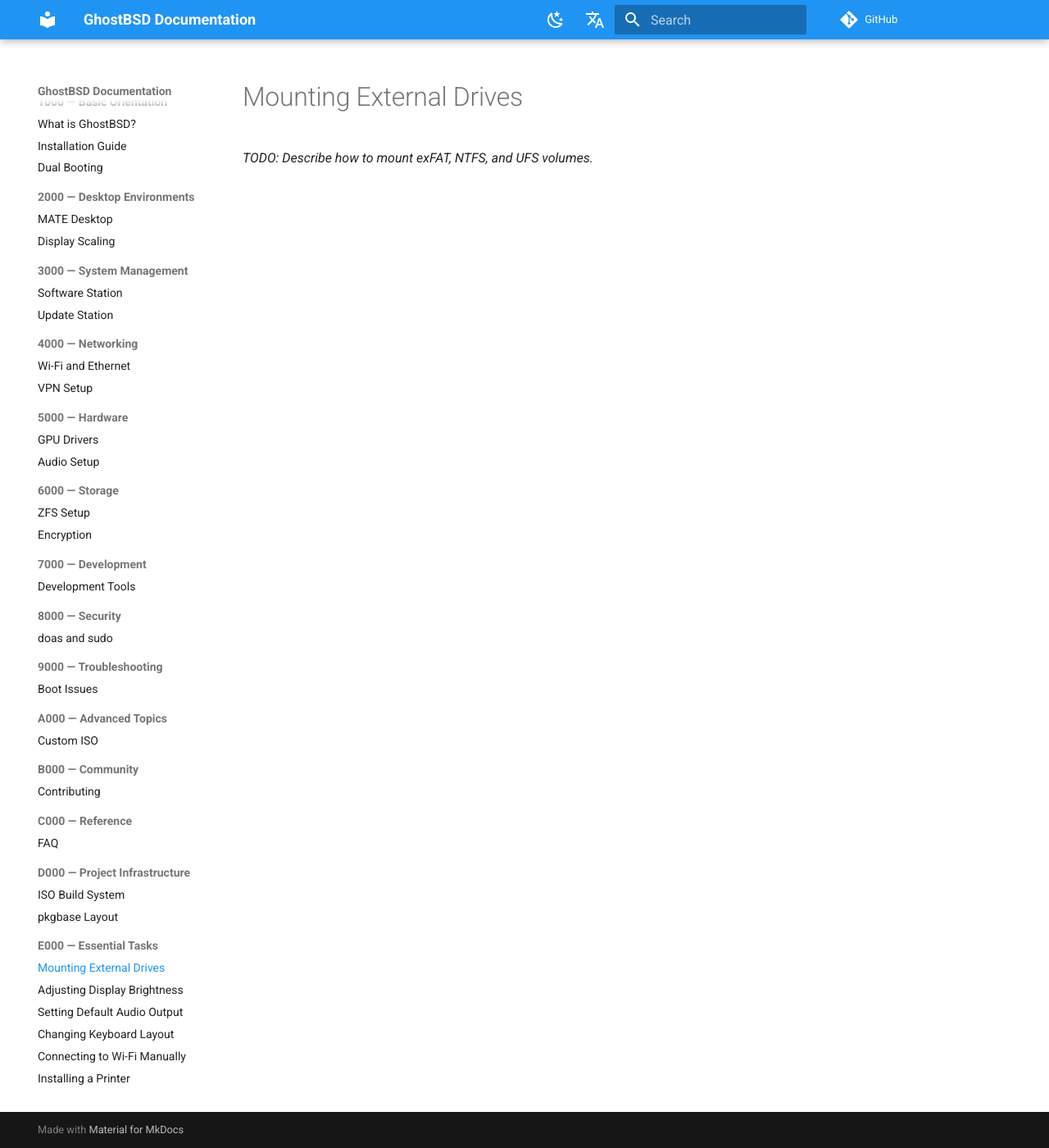
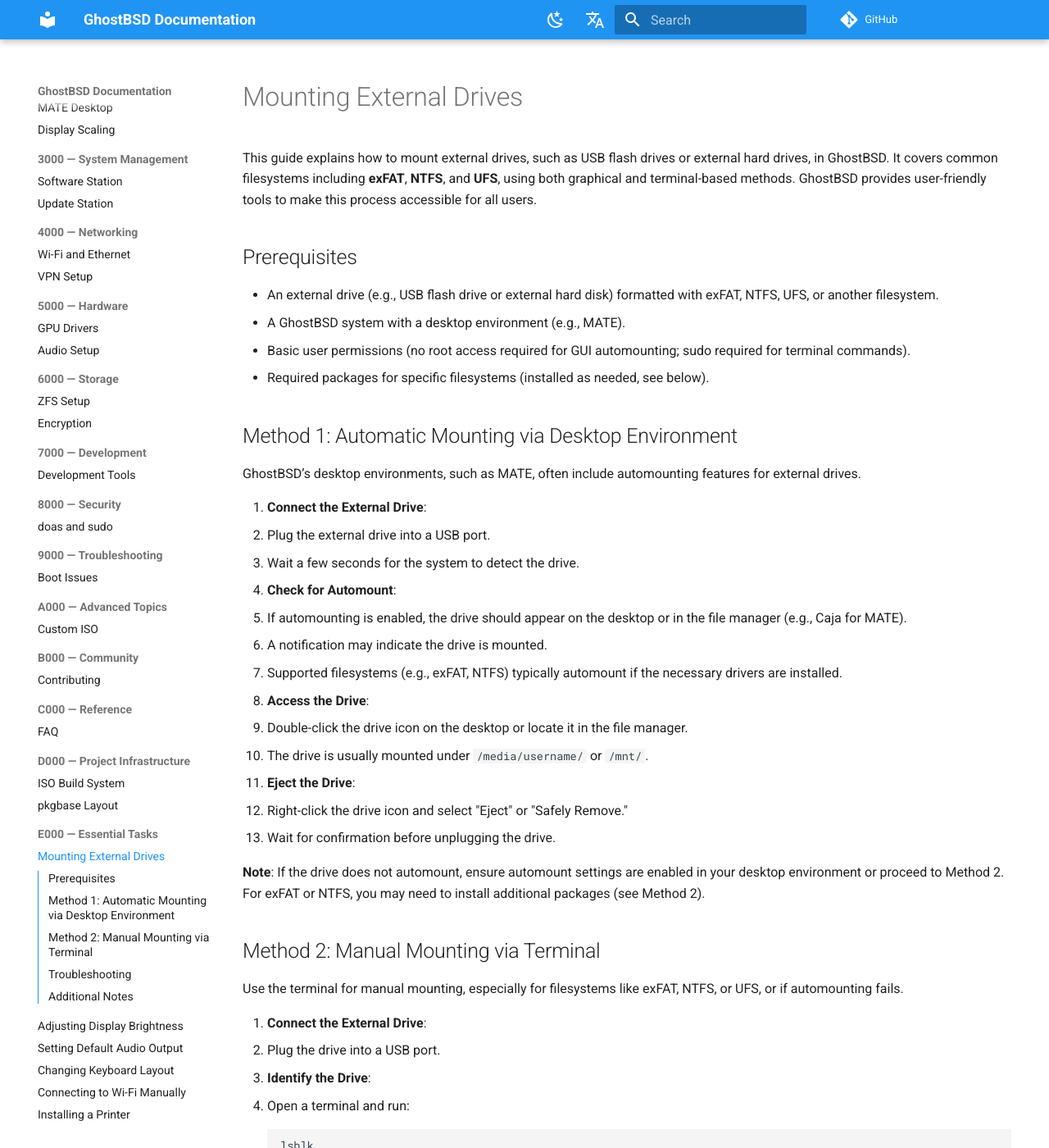
Before and after one commit to GhostBSD-Community/Documentation, an MkDocs documentation site: the page built from docs/en/E000-essentials/100-mount-external-drives.md, in a window 1280 px wide and 1400 px high. Shown: the whole window at 82% size. Built offline with MkDocs 1.6.1 and Material for MkDocs 9.7.7, drawn with Linux system fonts in a browser that asks for light colours; comment, search, counter and statistics services are not loaded; some of the changed text lies outside the part shown.

Commit message:
Update 100-mount-external-drives.md

````diff
--- a/docs/en/E000-essentials/100-mount-external-drives.md
+++ b/docs/en/E000-essentials/100-mount-external-drives.md
@@ -1,3 +1,160 @@
 # Mounting External Drives
 
-_TODO: Describe how to mount exFAT, NTFS, and UFS volumes._
+This guide explains how to mount external drives, such as USB flash drives or external hard drives, in GhostBSD. It covers common filesystems including **exFAT**, **NTFS**, and **UFS**, using both graphical and terminal-based methods. GhostBSD provides user-friendly tools to make this process accessible for all users.
+
+## Prerequisites
+- An external drive (e.g., USB flash drive or external hard disk) formatted with exFAT, NTFS, UFS, or another filesystem.
+- A GhostBSD system with a desktop environment (e.g., MATE).
+- Basic user permissions (no root access required for GUI automounting; sudo required for terminal commands).
+- Required packages for specific filesystems (installed as needed, see below).
+
+## Method 1: Automatic Mounting via Desktop Environment
+GhostBSD’s desktop environments, such as MATE, often include automounting features for external drives.
+
+1. **Connect the External Drive**:
+   - Plug the external drive into a USB port.
+   - Wait a few seconds for the system to detect the drive.
+
+2. **Check for Automount**:
+   - If automounting is enabled, the drive should appear on the desktop or in the file manager (e.g., Caja for MATE).
+   - A notification may indicate the drive is mounted.
+   - Supported filesystems (e.g., exFAT, NTFS) typically automount if the necessary drivers are installed.
+
+3. **Access the Drive**:
+   - Double-click the drive icon on the desktop or locate it in the file manager.
+   - The drive is usually mounted under `/media/username/` or `/mnt/`.
+
+4. **Eject the Drive**:
+   - Right-click the drive icon and select "Eject" or "Safely Remove."
+   - Wait for confirmation before unplugging the drive.
+
+**Note**: If the drive does not automount, ensure automount settings are enabled in your desktop environment or proceed to Method 2. For exFAT or NTFS, you may need to install additional packages (see Method 2).
+
+## Method 2: Manual Mounting via Terminal
+Use the terminal for manual mounting, especially for filesystems like exFAT, NTFS, or UFS, or if automounting fails.
+
+1. **Connect the External Drive**:
+   - Plug the drive into a USB port.
+
+2. **Identify the Drive**:
+   - Open a terminal and run:
+     ```shell
+     lsblk
+     ```
+   - Identify your drive (e.g., `/dev/da0s1` for a USB drive). Note the device name and partition.
+   - Alternatively, use `dmesg | tail` to see recent device detection messages.
+
+3. **Create a Mount Point**:
+   - Create a directory for mounting:
+     ```shell
+     sudo mkdir /mnt/drive
+     ```
+
+4. **Mount the Drive**:
+   - Use the appropriate command based on the filesystem type. Replace `/dev/da0s1` with your drive’s device name.
+
+   ### Mounting exFAT
+   - **Install exFAT Support** (if not already installed):
+     ```shell
+     sudo pkg install exfat-utils fusefs-exfat
+     ```
+   - Load the FUSE kernel module:
+     ```shell
+     sudo kldload fuse
+     ```
+   - Mount the exFAT drive:
+     ```shell
+     sudo mount.exfat /dev/da0s1 /mnt/drive
+     ```
+
+   ### Mounting NTFS
+   - **Install NTFS Support** (if not already installed):
+     ```shell
+     sudo pkg install ntfs-3g
+     ```
+   - Mount the NTFS drive:
+     ```shell
+     sudo mount -t ntfs /dev/da0s1 /mnt/drive
+     ```
+   - For read-write access with NTFS-3G:
+     ```shell
+     sudo ntfs-3g /dev/da0s1 /mnt/drive
+     ```
+
+   ### Mounting UFS
+   - UFS (Unix File System) is native to BSD systems and typically does not require additional packages.
+   - Mount the UFS drive:
+     ```shell
+     sudo mount -t ufs /dev/da0s1 /mnt/drive
+     ```
+   - If the UFS volume is from a non-GhostBSD/FreeBSD system, specify the UFS version if needed:
+     ```shell
+     sudo mount -t ufs -o ufstype=ufs2 /dev/da0s1 /mnt/drive
+     ```
+
+5. **Access the Drive**:
+   - Navigate to the mount point:
+     ```shell
+     cd /mnt/drive
+     ls
+     ```
+
+6. **Unmount the Drive**:
+   - Unmount the drive when done:
+     ```shell
+     sudo umount /mnt/drive
+     ```
+   - Remove the mount point if no longer needed:
+     ```shell
+     sudo rmdir /mnt/drive
+     ```
+
+## Troubleshooting
+- **Drive Not Detected**:
+  - Run `dmesg` to verify the system recognizes the drive:
+    ```shell
+    dmesg | tail
+    ```
+  - Ensure the drive is properly connected and powered.
+- **exFAT Mounting Fails**:
+  - Confirm the `fuse` kernel module is loaded:
+    ```shell
+    kldstat | grep fuse
+    ```
+  - If not loaded, load it manually (`sudo kldload fuse`).
+- **NTFS Permission Issues**:
+  - If the drive is read-only, use `ntfs-3g` for read-write access.
+  - Adjust permissions if needed:
+    ```shell
+    sudo chmod -R u+rw /mnt/drive
+    ```
+- **UFS Mounting Fails**:
+  - Check if the UFS version matches (e.g., UFS1 or UFS2). Use the `-o ufstype=ufs2` option if necessary.
+  - Ensure the drive is not corrupted by running:
+    ```shell
+    sudo fsck_ufs /dev/da0s1
+    ```
+- **Missing Filesystem Support**:
+  - Install required packages for exFAT (`exfat-utils`, `fusefs-exfat`) or NTFS (`ntfs-3g`) as shown above.
+
+## Additional Notes
+- **Filesystem Support**:
+  - exFAT requires `exfat-utils` and `fusefs-exfat` packages, which rely on FUSE.
+  - NTFS requires `ntfs-3g` for full read-write support.
+  - UFS is natively supported in GhostBSD, but cross-platform UFS volumes may require specific options.
+- **Device Naming**:
+  - GhostBSD uses FreeBSD conventions (e.g., `/dev/daX` for USB drives, `/dev/adaX` for SATA drives).
+- **Safety**:
+  - Always unmount drives before unplugging to prevent data loss.
+- **Persistent Mounting**:
+  - For drives you frequently use, consider adding entries to `/etc/fstab` for automatic mounting. Example for an exFAT drive:
+    ```shell
+    /dev/da0s1 /mnt/drive exfat rw 0 0
+    ```
+  - Consult the GhostBSD documentation for `/etc/fstab` configuration.
+- **Performance**:
+  - exFAT and NTFS may have slower performance compared to UFS due to FUSE or compatibility layers.
+
+---
+
+*Last Updated: April 2025*
````
